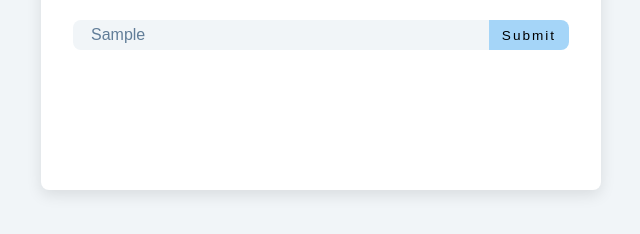
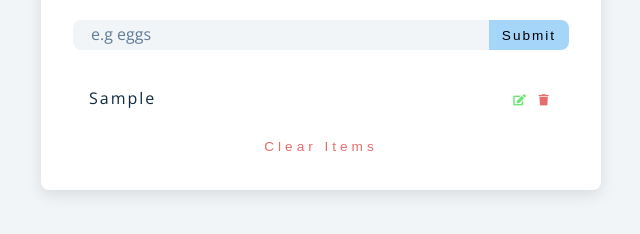
Before and after one commit to ayerdelen/GroceryBud, a plain HTML site: page index.html in a window 1280 px wide. Both pictures are taken after typing "Sample" into the empty fields and a click on the button "Submit". Shown: the part 228-462 px from the top of the page, without its empty margins (319-959 px from the left). Drawn offline with nearby package versions, Linux system fonts and the light colour scheme.

Commit message:
project updated

```diff
--- a/app.js
+++ b/app.js
@@ -15,6 +15,8 @@ let editID = "";
 // ****** EVENT LISTENERS **********
 //submit form
 form.addEventListener("submit", addItem);
+// clear items
+clearBtn.addEventListener("click", clearItems);
 
 // ****** FUNCTIONS **********
 function addItem(e) {
@@ -22,14 +24,88 @@ function addItem(e) {
   const value = grocery.value;
   const id = new Date().getTime().toString();
   if (value && !editFlag) {
-    console.log("add item to the list");
+    let html = `
+    <article class="grocery-item" data-id="${id}">
+    <p class="title">${value}</p>
+    <div class="btn-container">
+      <button type="button" class="edit-btn">
+        <i class="fas fa-edit"></i>
+      </button>
+      <button type="button" class="delete-btn">
+        <i class="fas fa-trash"></i>
+      </button>
+    </div>
+  </article>
+    `;
+    list.innerHTML += html;
+    const deleteBtn = list.querySelector(".delete-btn");
+    const editBtn = list.querySelector(".edit-btn");
+
+    deleteBtn.addEventListener("click", deleteItem);
+    editBtn.addEventListener("click", editItem);
+
+    //display alert
+    displayAlert("item added to the list", "success");
+    //show container
+    container.classList.add("show-container");
+    // add to local storage
+    addToLocalStorage(id, value);
+    // set back to default
+    setBackToDefault();
   } else if (value && editFlag) {
     console.log("editing");
   } else {
-    console.log("empty value");
+    displayAlert("please enter value", "danger");
   }
+}
+//display alert
+function displayAlert(text, action) {
+  alert.textContent = text;
+  alert.classList.add(`alert-${action}`);
+
+  //remove alert
+  setTimeout(function () {
+    alert.textContent = "";
+    alert.classList.remove(`alert-${action}`);
+  }, 1000);
+}
+
+// clear items
+
+function clearItems() {
+  const items = document.querySelectorAll(".grocery-item");
+
+  if (items.length > 0) {
+    items.forEach(function (item) {
+      list.removeChild(item);
+    });
+  }
+  container.classList.remove("show-container");
+  displayAlert("empty list", "danger");
+  setBackToDefault();
+  //localStorage.removeItem("list")
+}
+
+//delete function
+function deleteItem() {
+  console.log("deleted");
+}
+
+// edit function
+function editItem() {
+  console.log("edited");
+}
+
+// set back to default
+function setBackToDefault() {
+  grocery.value = "";
+  editFlag = false;
+  editID = "";
+  submitBtn.textContent = "submit";
 }
 
 // ****** LOCAL STORAGE **********
-
+function addToLocalStorage(id, value) {
+  console.log("added to local storage");
+}
 // ****** SETUP ITEMS **********
--- a/index.html
+++ b/index.html
@@ -25,19 +25,7 @@
       </form>
       <!-- list -->
       <div class="grocery-container">
-        <div class="grocery-list">
-          <article class="grocery-item">
-            <p class="title">item</p>
-            <div class="btn-container">
-              <button type="button" class="edit-btn">
-                <i class="fas fa-edit"></i>
-              </button>
-              <button type="button" class="trash-btn">
-                <i class="fas fa-trash"></i>
-              </button>
-            </div>
-          </article>
-        </div>
+        <div class="grocery-list"></div>
         <!-- button -->
         <button class="clear-btn" type="button">clear items</button>
       </div>
```
Also changed, not shown: style.css (line endings or trailing spaces).
